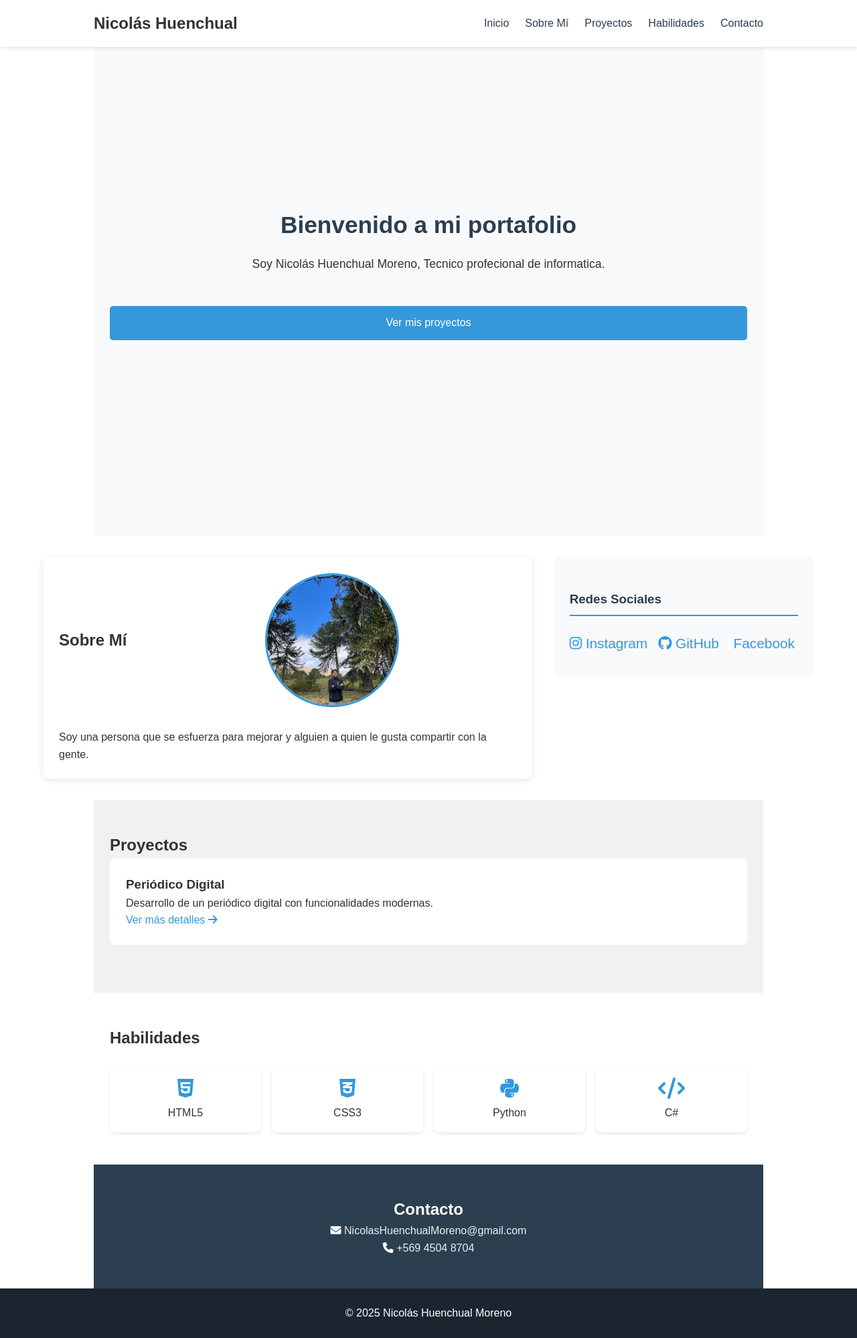
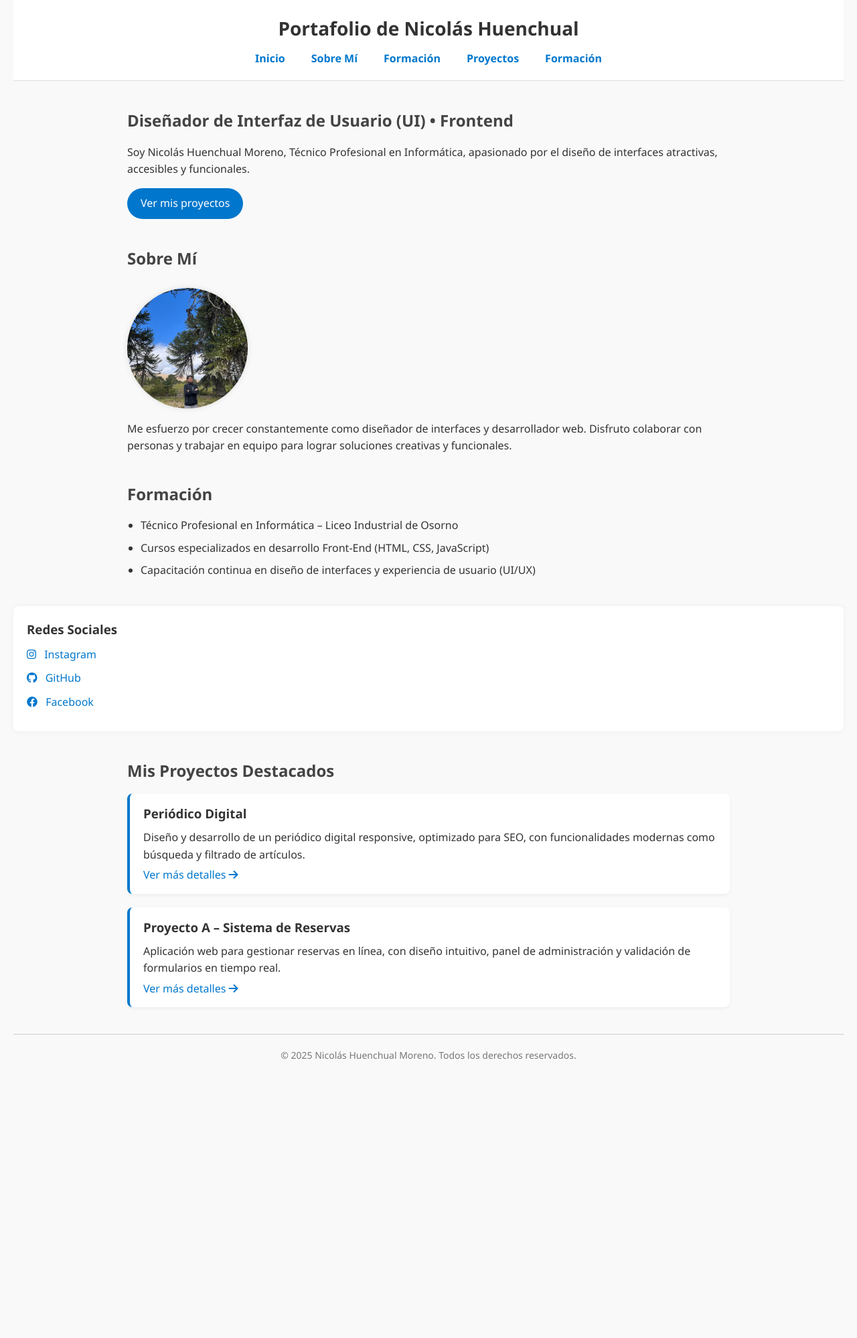
Before and after one commit to NICOXDE123/Portafolio-personal, a PHP site: page / in a window 1280 px wide. Shown: the whole page at 67% size. After the commit the page ends 1582 px from the top, so only its background shows below. Run offline with PHP 8.4, Linux system fonts and the light colour scheme.

Commit message:
commit 6
añadi el javascripyt en mi portafolio personal

```diff
--- a/assents/css/styles.css
+++ b/assents/css/styles.css
@@ -1,260 +1,236 @@
-/* Estilos básicos */
-/* Normalización de márgenes y modelo de caja */
+/* Reset básico */
 * {
     margin: 0;
     padding: 0;
-    box-sizing: border-box; /* Incluye padding y border en el ancho/alto */
+    box-sizing: border-box;
+  }
 
+  /* Tipografía general */
+  body {
+    font-family: 'Segoe UI', Tahoma, Geneva, Verdana, sans-serif;
+    line-height: 1.6;
+    background-color: #f9f9f9;
+    color: #333;
+    padding: 0 20px;
   }
-/* Estilos generales del documento */
-body {
-    font-family: 'Arial', sans-serif;  /* Fuente principal */
-    line-height: 1.6; /* Espaciado entre líneas */
-    color: #333; /* Color de texto principal */
+
+  /* Enlaces */
+  a {
+    color: #0077cc;
+    text-decoration: none;
   }
-/* Scroll suave para navegación interna */
 
-html {
-    scroll-behavior: smooth;
+  a:hover {
+    text-decoration: underline;
   }
-/* Estilos base para enlaces */
-a {
-    text-decoration: none;
-    color: #3498db;
+
+  /* Navegación */
+  header {
+    background-color: #ffffff;
+    padding: 20px 0;
+    border-bottom: 1px solid #ddd;
   }
-/* Estilos comunes para secciones */
-section {
-    padding: 3rem 1.5rem;
-    max-width: 1000px;
-    margin: 0 auto;
-}
-/* ===== HEADER Y NAVEGACIÓN ===== */
-header {
-    background: white;
-    box-shadow: 0 2px 5px rgba(0,0,0,0.1);/* Sombra sutil */
-    position: fixed;/* Fijo en la parte superior */
-        width: 100%;
-    width: 100%;
-    padding: 1rem;
-    z-index: 100;/* Asegura que esté por encima de otros elementos */
 
-}
-/* Contenedor de navegación */
   nav {
     display: flex;
-    justify-content: space-between;/* Distribuye espacio entre elementos */
-    align-items: center;/* Centrado vertical */
-    max-width: 1000px;/* Ancho máximo */
-    margin: 0 auto;/* Centrado horizontal */
-}
-/* Lista de navegación */
-nav ul {
-    display: flex; /* Diseño en línea */
-    list-style: none;  /* Elimina viñetas */
-}
-/* Elementos del menú */
-nav li {
-    margin-left: 1.5rem; /* Espaciado entre elementos */
-}
-/* Enlaces de navegación */
-nav a {
-    color: #2c3e50;  /* Color oscuro para mejor contraste */
-    font-weight: 500; /* Grosor de fuente seminegrita */
+    flex-direction: column;
+    align-items: center;
   }
 
-nav a:hover {
-    color: #3498db;
+  nav h1 {
+    font-size: 28px;
+    margin-bottom: 10px;
   }
 
-/* ===== SECCIÓN INICIO ===== */
-#inicio {
-    min-height: 100vh;/* Altura completa de la pantalla */
+  nav ul {
     display: flex;
-    flex-direction: column;/* Apilado vertical */
-    justify-content: center;/* Centrado vertical */
-    text-align: center;/* Alineación de texto */
-    padding-top: 4rem;/* Compensa el header fijo */
-    background: #f8f9fa;/* Fondo gris claro */
+    gap: 15px;
+    list-style: none;
+    flex-wrap: wrap;
   }
-/* Título principal */
-#inicio h2 {
-    font-size: 2.2rem;
-    margin-bottom: 1rem;
-    color: #2c3e50; /* Color oscuro corporativo */
+
+  nav ul li a {
+    font-weight: bold;
+    padding: 8px 12px;
+    border-radius: 5px;
+    transition: background-color 0.3s;
   }
-/* Texto descriptivo */
-#inicio p {
-    font-size: 1.1rem;
-    max-width: 600px; /* Ancho óptimo para lectura */
-    margin: 0 auto 2rem; /* Centrado con margen inferior */
+
+  nav ul li a:hover {
+    background-color: #0077cc;
+    color: #fff;
   }
+
+  /* Secciones */
+  section {
+    margin: 40px auto;
+    max-width: 900px;
+  }
+
+  section h2 {
+    font-size: 24px;
+    color: #444;
+    margin-bottom: 15px;
+  }
+
+  /* Imagen de perfil */
+  .profile-img {
+    width: 180px;
+    height: 180px;
+    object-fit: cover;
+    border-radius: 50%;
+    margin: 10px 0;
+    box-shadow: 0 0 10px rgba(0, 0, 0, 0.1);
+  }
+
   /* Botón principal */
   .btn {
     display: inline-block;
-    padding: 0.8rem 1.5rem;/* Color corporativo */
-    background: #3498db;
+    background-color: #0077cc;
     color: white;
-    border-radius: 5px;
-    margin-top: 1rem;
+    padding: 10px 20px;
+    margin-top: 15px;
+    border-radius: 25px;
+    transition: background-color 0.3s ease;
   }
 
-/* Sobre mí */
-#sobre-mi {
-    display: flex;  /* Ocupa  del espacio disponible */
-    flex-wrap: wrap;
-    align-items: center;
-    gap: 2rem;
+  .btn:hover {
+    background-color: #005fa3;
   }
-/* Foto de perfil */
-.profile-img {
-    width: 200px;
-    height: 200px;
-    border-radius: 50%;/* Forma circular */
-    object-fit: cover;/* Ajuste de imagen */
-    margin: 0 auto;/* Centrado horizontal */
-    border: 3px solid #3498db;
+
+  /* Proyectos */
+  .project-item {
+    background-color: #fff;
+    border-left: 4px solid #0077cc;
+    padding: 15px 20px;
+    margin-bottom: 20px;
+    border-radius: 8px;
+    box-shadow: 0 2px 5px rgba(0,0,0,0.05);
+  }
+
+  .project-item h3 {
+    margin-bottom: 8px;
+  }
+
+  .project-item a {
+    display: inline-block;
+    margin-top: 5px;
+  }
+
+  /* Formación */
+  #formacion ul {
+    padding-left: 20px;
+    list-style: disc;
+  }
+
+  #formacion li {
+    margin-bottom: 8px;
+  }
+
+  /* Sidebar */
+  .sidebar {
+    background-color: #ffffff;
+    padding: 20px;
+    border-radius: 8px;
+    margin-top: 30px;
+    box-shadow: 0 0 10px rgba(0,0,0,0.05);
+  }
+
+  .sidebar h3 {
+    margin-bottom: 10px;
   }
 
   .social-links {
-    display: flex;
-    gap: 1rem; /* Espacio entre íconos */
-    margin-top: 1.5rem;
+    list-style: none;
+    padding: 0;
   }
 
-.social-links a {
-    font-size: 1.3rem;
-    color: #2c3e50;
+  .social-links li {
+    margin-bottom: 10px;
   }
 
-/* Proyectos */
-#proyectos {
-    background: #f1f1f1; /* Color corporativo al interactuar */
-}
-
-.project-item {
-    background: white;
-    padding: 1.5rem;
-    border-radius: 8px;
-    margin-bottom: 1.5rem;
-}
-
-/* Habilidades */
-.skills-container {
-    display: grid;
-    grid-template-columns: repeat(auto-fit, minmax(120px, 1fr));
-    gap: 1rem;
-    margin-top: 1.5rem;
-}
-
-.skill-card {
-    background: white;
-    padding: 1rem;
-    border-radius: 8px;
-    text-align: center;
-    box-shadow: 0 2px 5px rgba(0,0,0,0.1);
-}
-
-.skill-card i {
-    font-size: 2rem;
-    color: #3498db;
-    margin-bottom: 0.5rem;
-}
-
-/* Contacto */
-#contacto {
-    background: #2c3e50;
-    color: white;
-    text-align: center;
-}
-
-#contacto a {
-    color: #ecf0f1;
+  .social-links a i {
+    margin-right: 8px;
   }
 
   /* Footer */
   footer {
-    background: #1a252f;
-    color: white;
     text-align: center;
-    padding: 1.5rem;
+    padding: 20px 0;
+    margin-top: 40px;
+    border-top: 1px solid #ccc;
+    font-size: 14px;
+    color: #777;
   }
-/* CONTENEDOR PRINCIPAL (FLEXBOX) */
-.content-wrapper {
-    display: flex;
-    gap: 2rem;
-    max-width: 1200px;
-    margin: 2rem auto;
-    padding: 0 1.5rem;
-    align-items: flex-start; /* Alinea al inicio */
+  .modal {
+    display: none;
+    position: fixed;
+    z-index: 1000;
+    left: 0; top: 0;
+    width: 100%; height: 100%;
+    background-color: rgba(0, 0, 0, 0.5);
   }
 
-/* SOBRE MI (ocupa más espacio) */
-#sobre-mi {
-    flex: 2; /* 2/3 del espacio */
-    padding: 1.5rem;
-    background: white;
-    border-radius: 8px;
-    box-shadow: 0 2px 10px rgba(0,0,0,0.1);
+  .modal-content {
+    background-color: #fff;
+    margin: 15% auto;
+    padding: 20px 30px;
+    border-radius: 10px;
+    width: 90%;
+    max-width: 400px;
+    text-align: center;
+    position: relative;
+    box-shadow: 0 5px 15px rgba(0,0,0,0.3);
   }
 
-/* ASIDE - BARRA LATERAL */
-.sidebar {
-    flex: 1; /* 1/3 del espacio */
-    padding: 1.5rem;
-    background: #f8f9fa;
-    border-radius: 8px;
-    position: sticky;
-    top: 100px; /* Ajusta según tu header */
+  .cerrar {
+    position: absolute;
+    top: 10px; right: 15px;
+    font-size: 20px;
+    cursor: pointer;
   }
 
-/* ESTILOS PARA EL ASIDE */
-.sidebar h3 {
-    color: #2c3e50;
-    border-bottom: 2px solid #3498db;
-    padding-bottom: 0.5rem;
-    margin-top: 1.5rem;
+  /* ======== Media Queries ======== */
+
+  /* Tablets (<= 768px) */
+  @media (max-width: 768px) {
+    nav ul {
+      flex-direction: column;
+      align-items: center;
+      gap: 10px;
     }
 
-.sidebar ul {
-    list-style: none;
-    margin-top: 1rem;
+    .project-item, .sidebar {
+      margin-left: 0;
+      margin-right: 0;
     }
 
-.sidebar li {
-    padding: 0.5rem 0;
-    display: flex;
-    align-items: center;
-    gap: 0.5rem;
+    .skills-container {
+      grid-template-columns: repeat(2, 1fr);
+    }
   }
 
-.sidebar a {
-    color: #3498db;
-    transition: color 0.3s;
+  /* Teléfonos (<= 480px) */
+  @media (max-width: 480px) {
+    nav h1 {
+      font-size: 22px;
     }
 
-.sidebar a:hover {
-    color: #2980b9;
+    .btn {
+      width: 100%;
+      text-align: center;
     }
 
-/* RESPONSIVE */
-@media (max-width: 768px) {
-    .content-wrapper {
-        flex-direction: column;
+    .profile-img {
+      width: 140px;
+      height: 140px;
     }
 
-    .sidebar {
-        position: static;
-        order: -1; /* Mueve el aside arriba en móviles */
+    section {
+      padding: 10px;
+    }
+
+    .skills-container {
+      grid-template-columns: 1fr;
     }
   }
-/* Tablets y pantallas medianas (768px - 1024px) */
-@media (max-width: 1024px) {
-    .main-content {
-        flex-direction: column;
-        align-items: center;
-    }
-
-    section, aside {
-        width: 80%;
-    }
-}
--- a/index.html
+++ b/index.html
@@ -4,96 +4,75 @@
      <!-- Configuración básica del documento -->
     <meta charset="UTF-8">
     <meta name="viewport" content="width=device-width, initial-scale=1.0">
-    <title>Portafolio de Nicolás</title>
+    <title>Portfolio • Nicolas Huenchual – Diseñador de Interfaz de Usuario (UI)</title>
+    <meta name="description"content = "Portafolio web de nicolas huenchual , Desarrollador de Diseñador de Interfaz de Usuario (UI) especializado en HTML5 , CSS y JavaScript ">
      <!-- Enlaces a recursos externos -->
     <link rel="stylesheet" href="https://cdnjs.cloudflare.com/ajax/libs/font-awesome/6.4.0/css/all.min.css">
     <link rel="stylesheet" href="assents/css/styles.css">
+    <link rel="cononical" href="https://www.nicolashuenchal.dev/">
 </head>
 <body>
     <header>
       <nav>
-            <h1>Nicolás Huenchual</h1><!-- Título de la pestaña -->
-            <ul><!-- Menú de navegación -->
+        <h1>Nicolás Huenchual</h1>
+        <ul>
           <li><a href="#inicio">Inicio</a></li>
           <li><a href="#sobre-mi">Sobre Mí</a></li>
+          <li><a href="#formacion">Formación</a></li>
           <li><a href="#proyectos">Proyectos</a></li>
-                <li><a href="#habilidades">Habilidades</a></li>
-                <li><a href="#contacto">Contacto</a></li>
         </ul>
       </nav>
     </header>
-     <!-- Sección de Inicio/Hero -->
+
+    <main>
       <section id="inicio">
-        <h2>Bienvenido a mi portafolio</h2>
-        <p>Soy Nicolás Huenchual Moreno, Tecnico profecional de informatica.</p>
-         <!-- Botón principal de acción -->
+        <h2>Diseñador de Interfaz de Usuario (UI) • Frontend</h2>
+        <p>Soy Nicolás Huenchual Moreno, Técnico Profesional en Informática, apasionado por el diseño de interfaces atractivas, accesibles y funcionales.</p>
         <a href="#proyectos" class="btn">Ver mis proyectos</a>
       </section>
-     <!-- Contenedor principal para contenido y sidebar -->
-    <div class="content-wrapper">
+
       <section id="sobre-mi">
         <h2>Sobre Mí</h2>
-             <!-- Foto de perfil -->
-            <img src="assents/img/c1b24d35-2014-4871-9527-a17697814fa3.jpg" alt="Foto de perfil" class="profile-img">
-            <p>Soy una persona que se esfuerza para mejorar y alguien a quien le gusta compartir con la gente.</p>
+        <img src="assents/img/c1b24d35-2014-4871-9527-a17697814fa3.jpg" alt="Foto de perfil de Nicolás Huenchual" class="profile-img">
+        <p>Me esfuerzo por crecer constantemente como diseñador de interfaces y desarrollador web. Disfruto colaborar con personas y trabajar en equipo para lograr soluciones creativas y funcionales.</p>
       </section>
-  <!-- Barra lateral (aside) para contenido secundario -->
+
+      <section id="formacion">
+        <h2>Formación</h2>
+        <ul>
+          <li>Técnico Profesional en Informática – Liceo Industrial de Osorno</li>
+          <li>Cursos especializados en desarrollo Front-End (HTML, CSS, JavaScript)</li>
+          <li>Capacitación continua en diseño de interfaces y experiencia de usuario (UI/UX)</li>
+        </ul>
+      </section>
+
       <aside class="sidebar">
         <h3>Redes Sociales</h3>
-             <!-- Lista de redes sociales -->
         <ul class="social-links">
           <li><a href="#"><i class="fab fa-instagram"></i> Instagram</a></li>
           <li><a href="#"><i class="fab fa-github"></i> GitHub</a></li>
-                <li><a href="#"><i class="fab fa-Facebook"></i> Facebook</a></li>
+          <li><a href="#"><i class="fab fa-facebook"></i> Facebook</a></li>
         </ul>
       </aside>
-    </div>
-    <!-- Sección de Proyectos -->
+
       <section id="proyectos">
-        <h2>Proyectos</h2>
-        <!-- Tarjeta de proyecto individual -->
-        <div class="project-item">
+        <h2>Mis Proyectos Destacados</h2>
+
+        <article class="project-item">
           <h3>Periódico Digital</h3>
-            <p>Desarrollo de un periódico digital con funcionalidades modernas.</p>
-              <!-- Enlace a detalles del proyecto -->
+          <p>Diseño y desarrollo de un periódico digital responsive, optimizado para SEO, con funcionalidades modernas como búsqueda y filtrado de artículos.</p>
           <a href="#">Ver más detalles <i class="fas fa-arrow-right"></i></a>
+        </article>
 
-        </div>
+        <article class="project-item">
+          <h3>Proyecto A – Sistema de Reservas</h3>
+          <p>Aplicación web para gestionar reservas en línea, con diseño intuitivo, panel de administración y validación de formularios en tiempo real.</p>
+          <a href="#">Ver más detalles <i class="fas fa-arrow-right"></i></a>
+        </article>
       </section>
-    <!-- Sección de Habilidades -->
-    <section id="habilidades">
-        <h2>Habilidades</h2>
-          <!-- Contenedor grid para las habilidades -->
-        <div class="skills-container">
-            <!-- Tarjeta de habilidad individual y sus respectvos nombres en cada celda  -->
-            <div class="skill-card">
-                <i class="fab fa-html5"></i>
-                <p>HTML5</p>
-            </div>
-            <div class="skill-card">
-                <i class="fab fa-css3-alt"></i>
-                <p>CSS3</p>
-            </div>
-            <div class="skill-card">
-                <i class="fab fa-python"></i>
-                <p>Python</p>
-            </div>
-            <div class="skill-card">
-                <i class="fas fa-code"></i>
-                <p>C#</p>
-            </div>
-        </div>
-    </section>
-     <!-- Sección de Contacto -->
-    <section id="contacto">
-        <h2>Contacto</h2>
-        <!--Informacion de contacto y gmail del Usuario -->
-        <p><i class="fas fa-envelope"></i> <a href="mailto:NicolasHuenchualMoreno@gmail.com">NicolasHuenchualMoreno@gmail.com</a></p>
-        <p><i class="fas fa-phone"></i> <a href="tel:+56945048704">+569 4504 8704</a></p>
-    </section>
-     <!-- Pie de página -->
+    </main>
+    <script src="assents/Js/script.js"></script>
     <footer>
-        <p>&copy; 2025 Nicolás Huenchual Moreno</p>
+      <p>&copy; 2025 Nicolás Huenchual Moreno. Todos los derechos reservados.</p>
     </footer>
   </body>
-</html>
```
Also changed, not shown: assents/Js/script.js (added, +57 -0 lines). Lines whose indentation alone changed are shown as unchanged.
